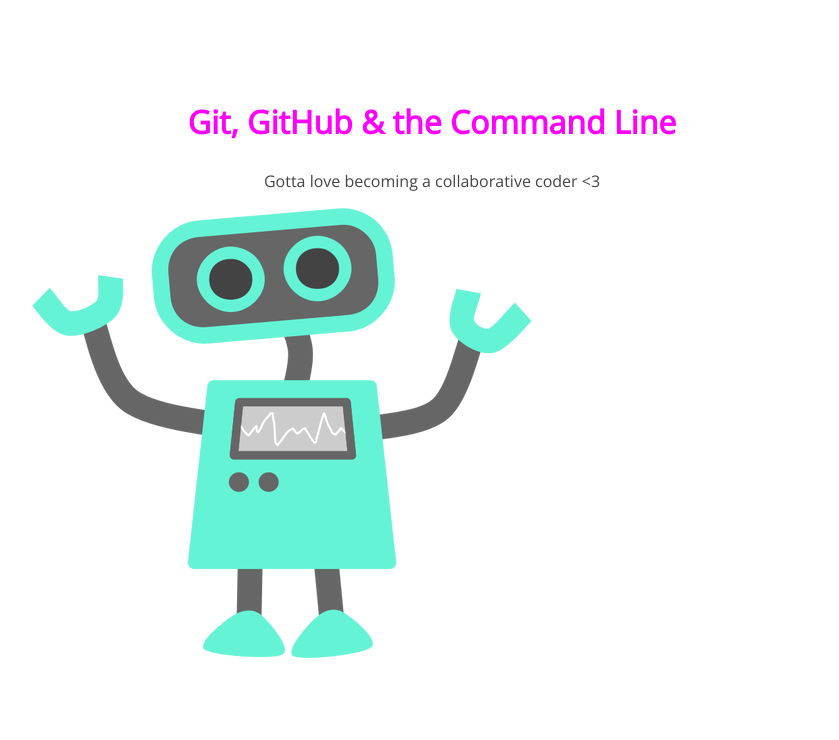
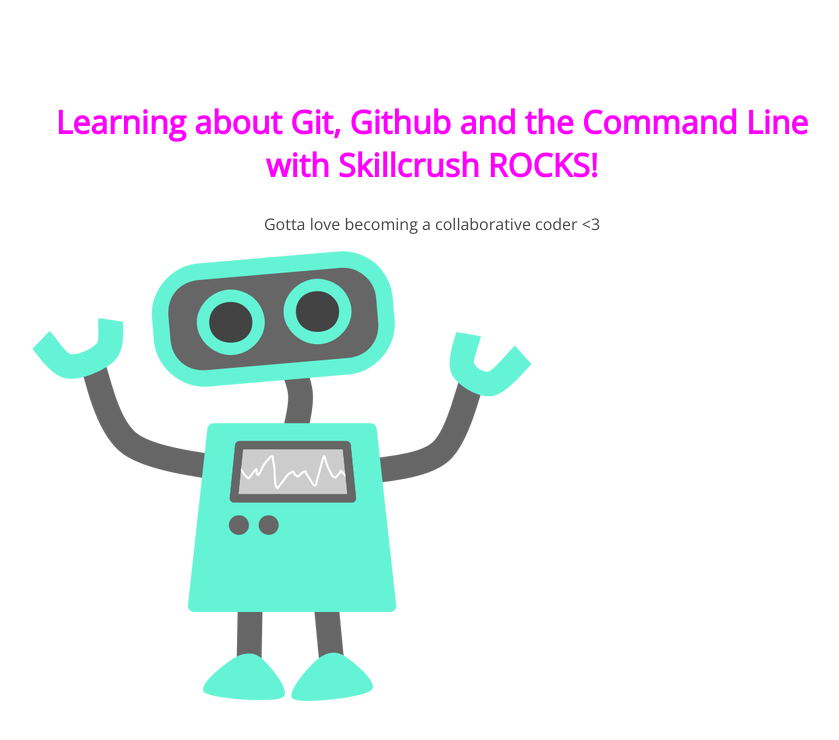
Before and after one commit to iwa808/105-project, a plain HTML site: page index.html in a window 1280 px wide. Shown: the whole page, without its empty margins (208-1047 px from the left). Drawn offline with nearby package versions, Linux system fonts and the light colour scheme.

Commit message:
changed h1 text

```diff
--- a/index.html
+++ b/index.html
@@ -8,7 +8,7 @@
 </head>
 <body>
 	<section>
-		<h1>Git, GitHub & the Command Line</h1>
+		<h1>Learning about Git, Github and the Command Line with Skillcrush ROCKS!</h1>
 		<p>Gotta love becoming a collaborative coder <3</p>
 		<img src="img/happy-blue-robot.png">
 	</section>
```
